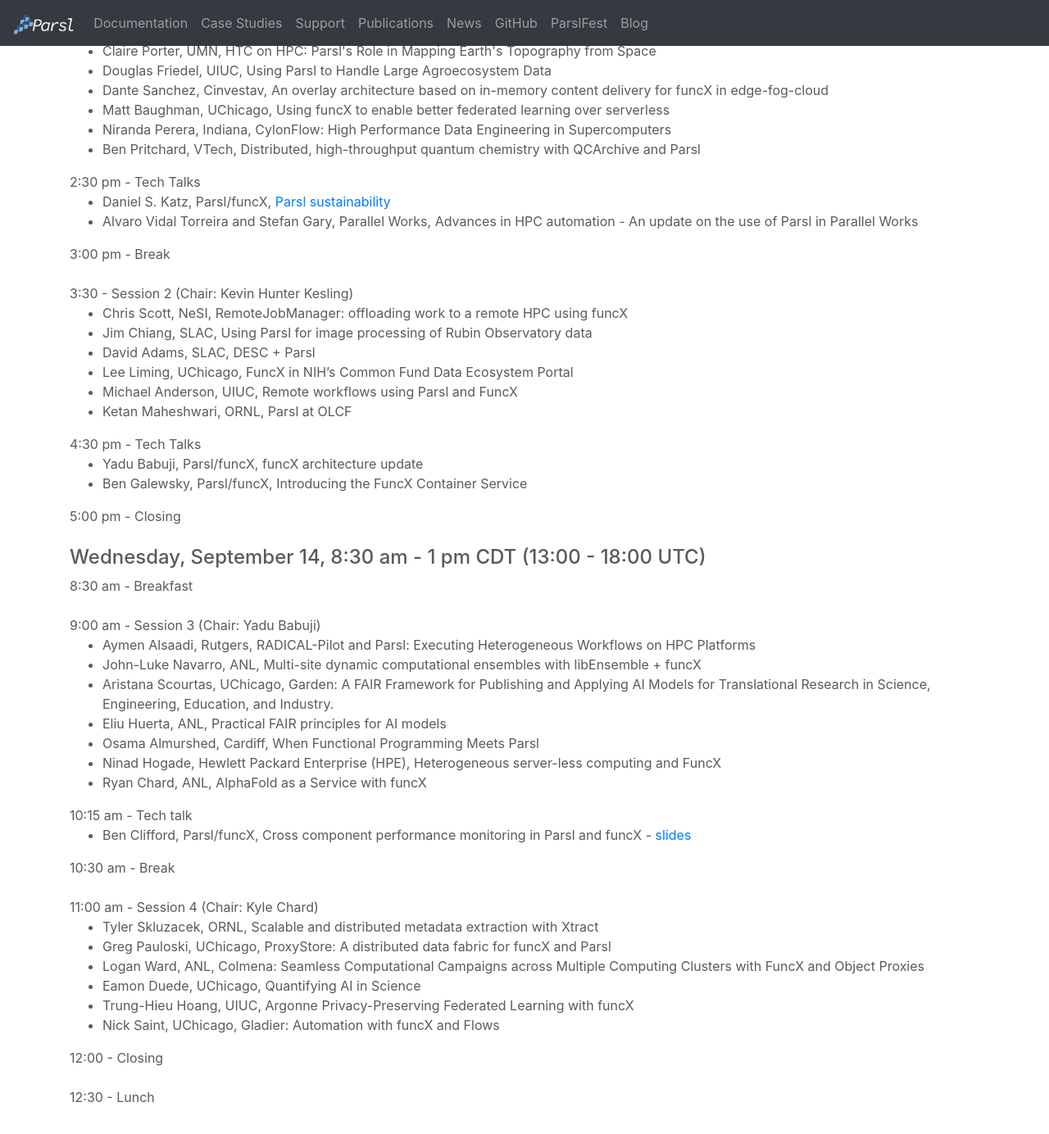
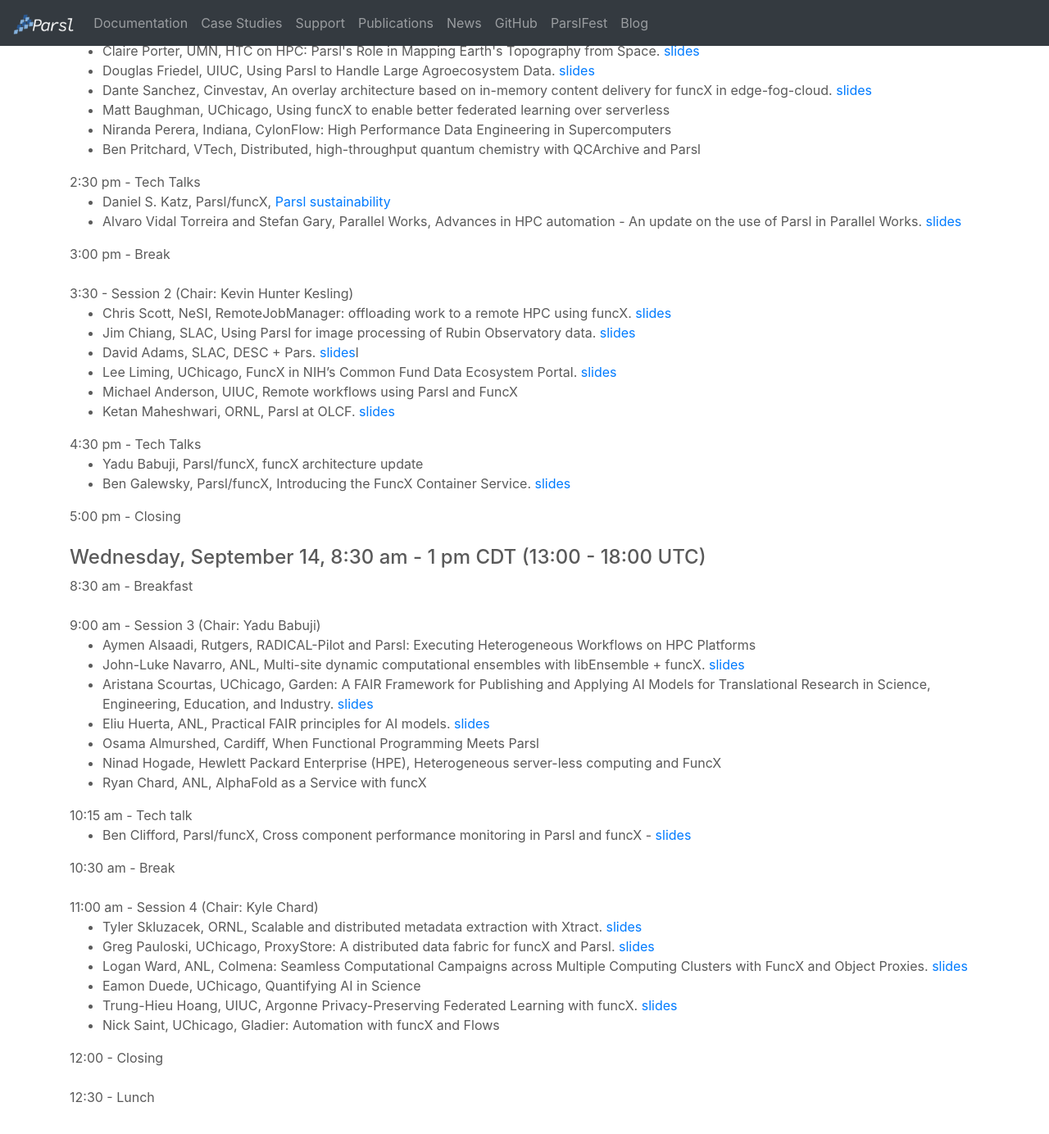
Before and after one commit to Parsl/parsl.github.io, a Jekyll site: the page built from parslfest2022.html, in a window 1280 px wide and 1400 px high, scrolled down 993 px, cut to the strip 0-1384 px from the top of the window. Shown: the whole strip at 82% size. Built offline with Jekyll 4.4.1, drawn with Linux system fonts in a browser that asks for light colours.

Commit message:
Update parslfest2022.html

```diff
--- a/parslfest2022.html
+++ b/parslfest2022.html
@@ -58,9 +58,9 @@
       1:20 pm - Session 1 (Chair: Daniel S. Katz)
       <ul>
 	      <li>Dan Laney, LLNL, ExaWorks</li>
-	      <li>Claire Porter, UMN, HTC on HPC: Parsl's Role in Mapping Earth's Topography from Space</li>
-	      <li>Douglas Friedel, UIUC, Using Parsl to Handle Large Agroecosystem Data</li>
-	      <li>Dante Sanchez, Cinvestav, An overlay architecture based on in-memory content delivery for funcX in edge-fog-cloud</li>
+	      <li>Claire Porter, UMN, HTC on HPC: Parsl's Role in Mapping Earth's Topography from Space. <a href='parslfest/2022/porter.pdf'>slides</a></li>
+	      <li>Douglas Friedel, UIUC, Using Parsl to Handle Large Agroecosystem Data. <a href='parslfest/2022/friedel.pdf'>slides</a></li>
+	      <li>Dante Sanchez, Cinvestav, An overlay architecture based on in-memory content delivery for funcX in edge-fog-cloud. <a href='parslfest/2022/sanchez.pdf'>slides</a></li>
 	      <li>Matt Baughman, UChicago, Using funcX to enable better federated learning over serverless</li>
     	      <li>Niranda Perera, Indiana, CylonFlow: High Performance Data Engineering in Supercomputers </li>
 	      <li>Ben Pritchard, VTech, Distributed, high-throughput quantum chemistry with QCArchive and Parsl</li>
@@ -69,7 +69,7 @@
       2:30 pm - Tech Talks
 	    <ul>
 		<li>Daniel S. Katz, Parsl/funcX, <a href="https://doi.org/10.5281/zenodo.7075555">Parsl sustainability</a> </li>
-	    	<li>Alvaro Vidal Torreira and Stefan Gary, Parallel Works, Advances in HPC automation - An update on the use of Parsl in Parallel Works</li>
+	    	<li>Alvaro Vidal Torreira and Stefan Gary, Parallel Works, Advances in HPC automation - An update on the use of Parsl in Parallel Works. <a href='parslfest/2022/torreira.pdf'>slides</a></li>
 	    </ul>
 
       3:00 pm - Break  <br /><br />
@@ -78,19 +78,19 @@
 
       3:30 - Session 2 (Chair: Kevin Hunter Kesling)
       <ul>
-	      <li>Chris Scott, NeSI, RemoteJobManager: offloading work to a remote HPC using funcX</li>
-	      <li>Jim Chiang, SLAC, Using Parsl for image processing of Rubin Observatory data</li>
-     	      <li>David Adams, SLAC, DESC + Parsl</li>
-	      <li>Lee Liming, UChicago, FuncX in NIH’s Common Fund Data Ecosystem Portal</li>
+	      <li>Chris Scott, NeSI, RemoteJobManager: offloading work to a remote HPC using funcX. <a href='parslfest/2022/scott.pdf'>slides</a></li>
+	      <li>Jim Chiang, SLAC, Using Parsl for image processing of Rubin Observatory data. <a href='parslfest/2022/chiang.pdf'>slides</a></li>
+     	      <li>David Adams, SLAC, DESC + Pars. <a href='parslfest/2022/adams.pdf'>slides</a>l</li>
+	      <li>Lee Liming, UChicago, FuncX in NIH’s Common Fund Data Ecosystem Portal. <a href='parslfest/2022/liming.pdf'>slides</a></li>
               <li>Michael Anderson, UIUC, Remote workflows using Parsl and FuncX</li>
-	      <li>Ketan Maheshwari, ORNL, Parsl at OLCF</li>
+	      <li>Ketan Maheshwari, ORNL, Parsl at OLCF. <a href='parslfest/2022/maheshwari.pdf'>slides</a></li>
 
       </ul>
 
       4:30 pm - Tech Talks
       <ul>
 	      <li>Yadu Babuji, Parsl/funcX, funcX architecture update</li>
-	      <li>Ben Galewsky, Parsl/funcX, Introducing the FuncX Container Service</li>
+	      <li>Ben Galewsky, Parsl/funcX, Introducing the FuncX Container Service. <a href='parslfest/2022/galewsky.pdf'>slides</a></li>
       </ul>
 
       5:00 pm - Closing <br /><br />
@@ -103,9 +103,9 @@
       9:00 am - Session 3 (Chair: Yadu Babuji)
       <ul>
 	    <li>Aymen Alsaadi, Rutgers, RADICAL-Pilot and Parsl: Executing Heterogeneous Workflows on HPC Platforms</li>
-	    <li>John-Luke Navarro, ANL, Multi-site dynamic computational ensembles with libEnsemble + funcX</li>
-	    <li>Aristana Scourtas, UChicago, Garden: A FAIR Framework for Publishing and Applying AI Models for Translational Research in Science, Engineering, Education, and Industry.</li>
-	    <li>Eliu Huerta, ANL, Practical FAIR principles for AI models</li>
+	    <li>John-Luke Navarro, ANL, Multi-site dynamic computational ensembles with libEnsemble + funcX. <a href='parslfest/2022/navarro.pdf'>slides</a></li>
+	    <li>Aristana Scourtas, UChicago, Garden: A FAIR Framework for Publishing and Applying AI Models for Translational Research in Science, Engineering, Education, and Industry. <a href='parslfest/2022/scourtas.pdf'>slides</a></li>
+	    <li>Eliu Huerta, ANL, Practical FAIR principles for AI models. <a href='parslfest/2022/heurta.pdf'>slides</a></li>
 	    <li>Osama Almurshed, Cardiff, When Functional Programming Meets Parsl</li>
 	    <li>Ninad Hogade, Hewlett Packard Enterprise (HPE), Heterogeneous server-less computing and FuncX</li>
 	    <li>Ryan Chard, ANL, AlphaFold as a Service with funcX</li>
@@ -120,11 +120,11 @@
 
       11:00 am - Session 4 (Chair: Kyle Chard)
       <ul>
-            <li>Tyler Skluzacek, ORNL, Scalable and distributed metadata extraction with Xtract</li>
-	    <li>Greg Pauloski, UChicago, ProxyStore: A distributed data fabric for funcX and Parsl</li>
-	    <li>Logan Ward, ANL, Colmena: Seamless Computational Campaigns across Multiple Computing Clusters with FuncX and Object Proxies</li>
+            <li>Tyler Skluzacek, ORNL, Scalable and distributed metadata extraction with Xtract. <a href='parslfest/2022/skluzacek.pdf'>slides</a></li>
+	    <li>Greg Pauloski, UChicago, ProxyStore: A distributed data fabric for funcX and Parsl. <a href='parslfest/2022/pauloski.pdf'>slides</a></li>
+	    <li>Logan Ward, ANL, Colmena: Seamless Computational Campaigns across Multiple Computing Clusters with FuncX and Object Proxies. <a href='parslfest/2022/ward.pdf'>slides</a></li>
 	    <li>Eamon Duede, UChicago, Quantifying AI in Science</li>
-	    <li>Trung-Hieu Hoang, UIUC, Argonne Privacy-Preserving Federated Learning with funcX</li>
+	    <li>Trung-Hieu Hoang, UIUC, Argonne Privacy-Preserving Federated Learning with funcX. <a href='parslfest/2022/hoang.pdf'>slides</a></li>
 	    <li>Nick Saint, UChicago, Gladier: Automation with funcX and Flows</li>
        </ul>
 
```
